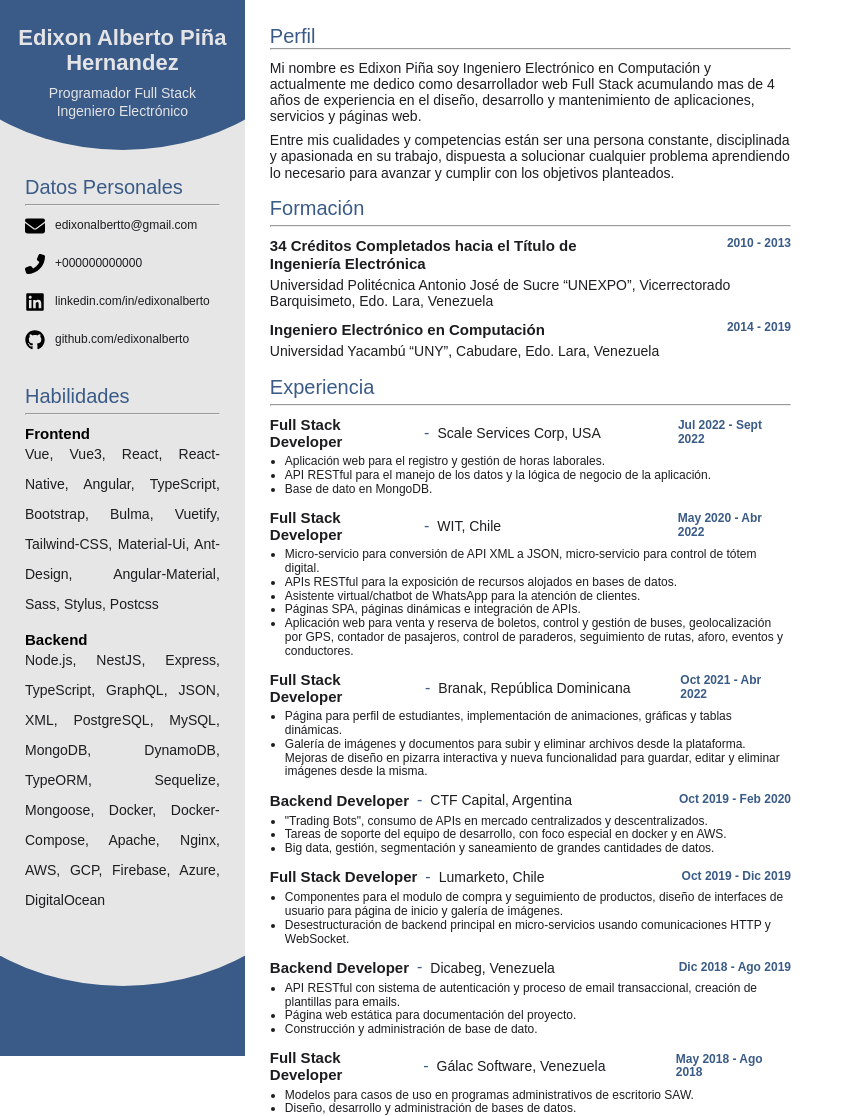
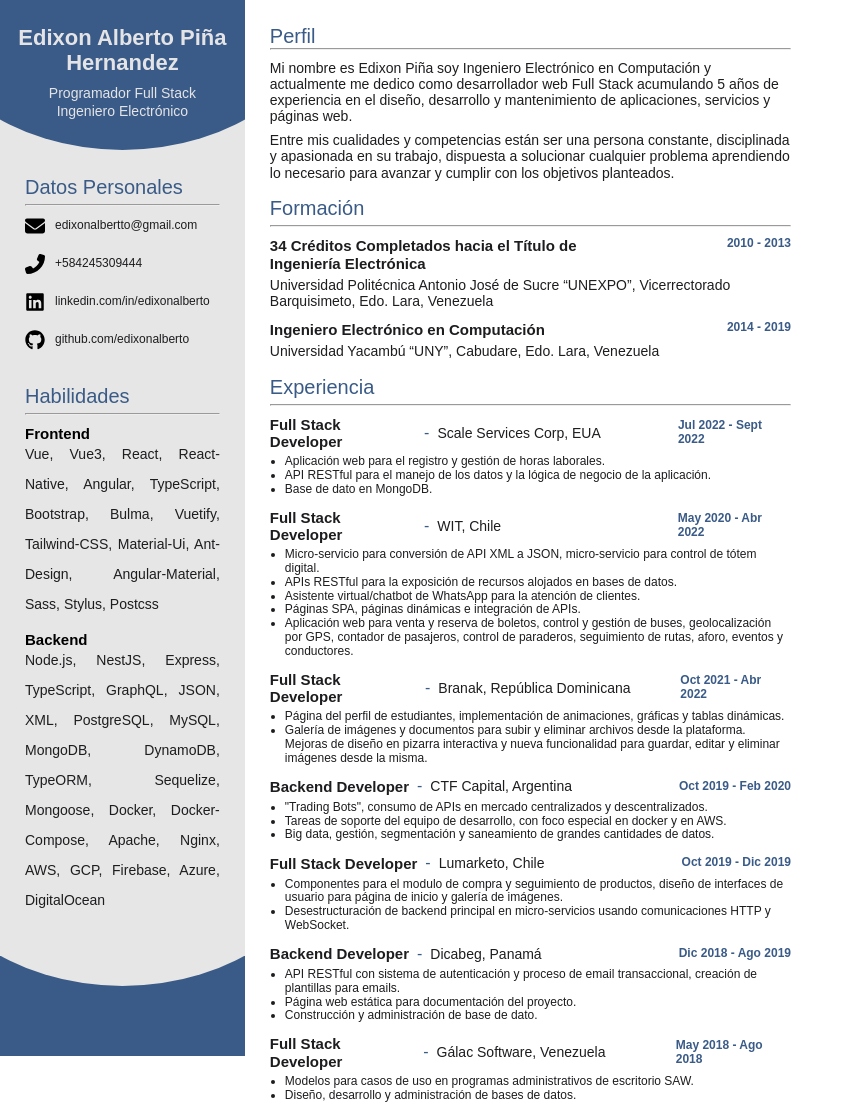
Before and after one commit to EdixonAlberto/template-cv, a website: page public/index.html in a window 1280 px wide. Shown: the whole page, without its empty margins (0-854 px from the left). Drawn offline with nearby package versions, Linux system fonts and the light colour scheme; files that its build step writes are made by us from their sources; a web font is replaced by a local one.

Commit message:
minor changes

```diff
--- a/public/index.html
+++ b/public/index.html
@@ -45,7 +45,7 @@
               <path
                 d="M347.1 24.6c7.7-18.6 28-28.5 47.4-23.2l88 24C499.9 30.2 512 46 512 64c0 247.4-200.6 448-448 448c-18 0-33.8-12.1-38.6-29.5l-24-88c-5.3-19.4 4.6-39.7 23.2-47.4l96-40c16.3-6.8 35.2-2.1 46.3 11.6L207.3 368c70.4-33.3 127.4-90.3 160.7-160.7L318.7 167c-13.7-11.2-18.4-30-11.6-46.3l40-96z" />
             </svg>
-            <a href="tel:+000000000000">+000000000000</a>
+            <a href="tel:+584245309444">+584245309444</a>
           </div>
 
           <div class="info">
@@ -94,7 +94,7 @@
 
           <p>
             Mi nombre es Edixon Piña soy Ingeniero Electrónico en Computación y actualmente me dedico como desarrollador
-            web Full Stack acumulando mas de 4 años de experiencia en el diseño, desarrollo y mantenimiento de
+            web Full Stack acumulando 5 años de experiencia en el diseño, desarrollo y mantenimiento de
             aplicaciones, servicios y páginas web.
           </p>
           <p>
@@ -133,7 +133,7 @@
           <div class="exp">
             <div class="header">
               <h3>Full Stack Developer</h3>-
-              <span class="company">Scale Services Corp, USA</span>
+              <span class="company">Scale Services Corp, EUA</span>
               <span class="period">Jul 2022 - Sept 2022</span>
             </div>
             <ul class="projects">
@@ -166,7 +166,7 @@
               <span class="period">Oct 2021 - Abr 2022</span>
             </div>
             <ul class=" projects">
-              <li>Página para perfil de estudiantes, implementación de animaciones, gráficas y tablas dinámicas.</li>
+              <li>Página del perfil de estudiantes, implementación de animaciones, gráficas y tablas dinámicas.</li>
               <li>Galería de imágenes y documentos para subir y eliminar archivos desde la plataforma.
                 Mejoras de diseño en pizarra interactiva y nueva funcionalidad para guardar, editar y eliminar imágenes
                 desde la misma.</li>
@@ -202,7 +202,7 @@
           <div class="exp">
             <div class="header">
               <h3>Backend Developer</h3>-
-              <p class="company">Dicabeg, Venezuela</p>
+              <p class="company">Dicabeg, Panamá</p>
               <span class="period">Dic 2018 - Ago 2019</span>
             </div>
             <ul class="projects">
```
